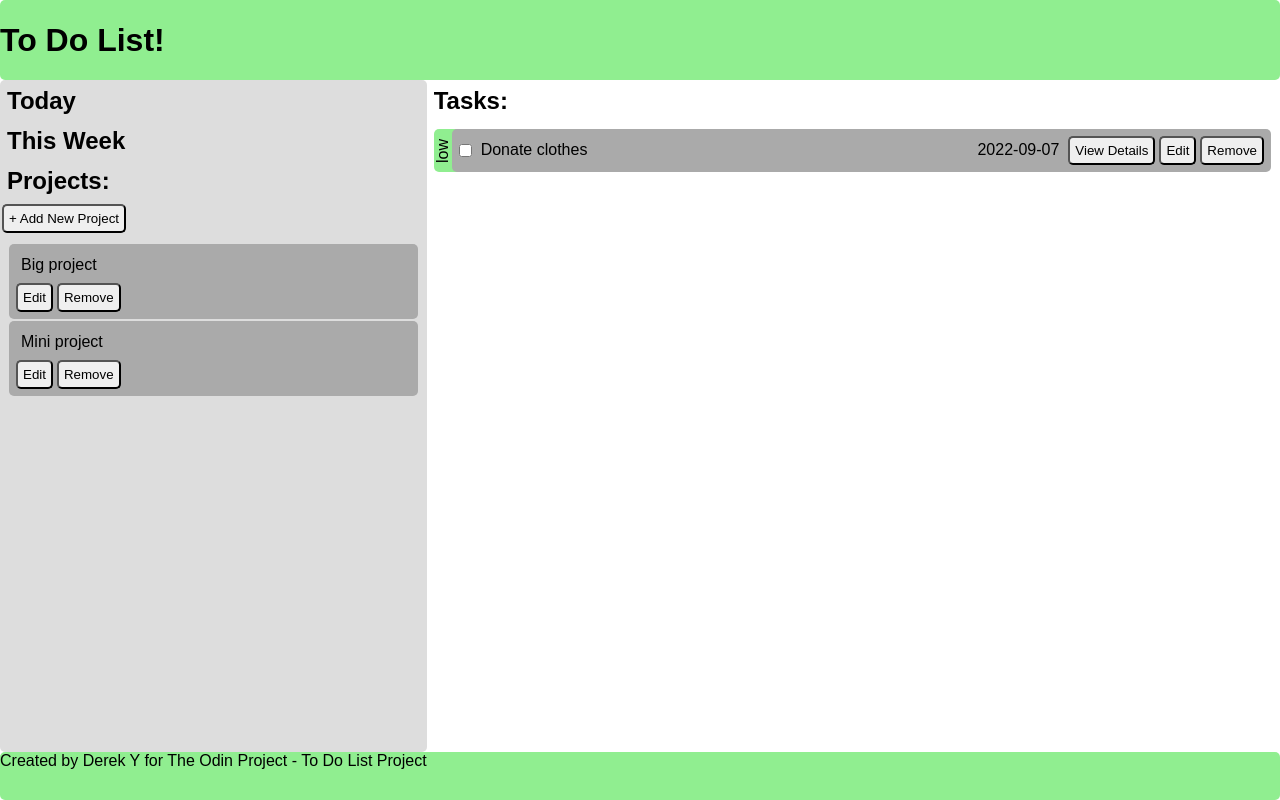
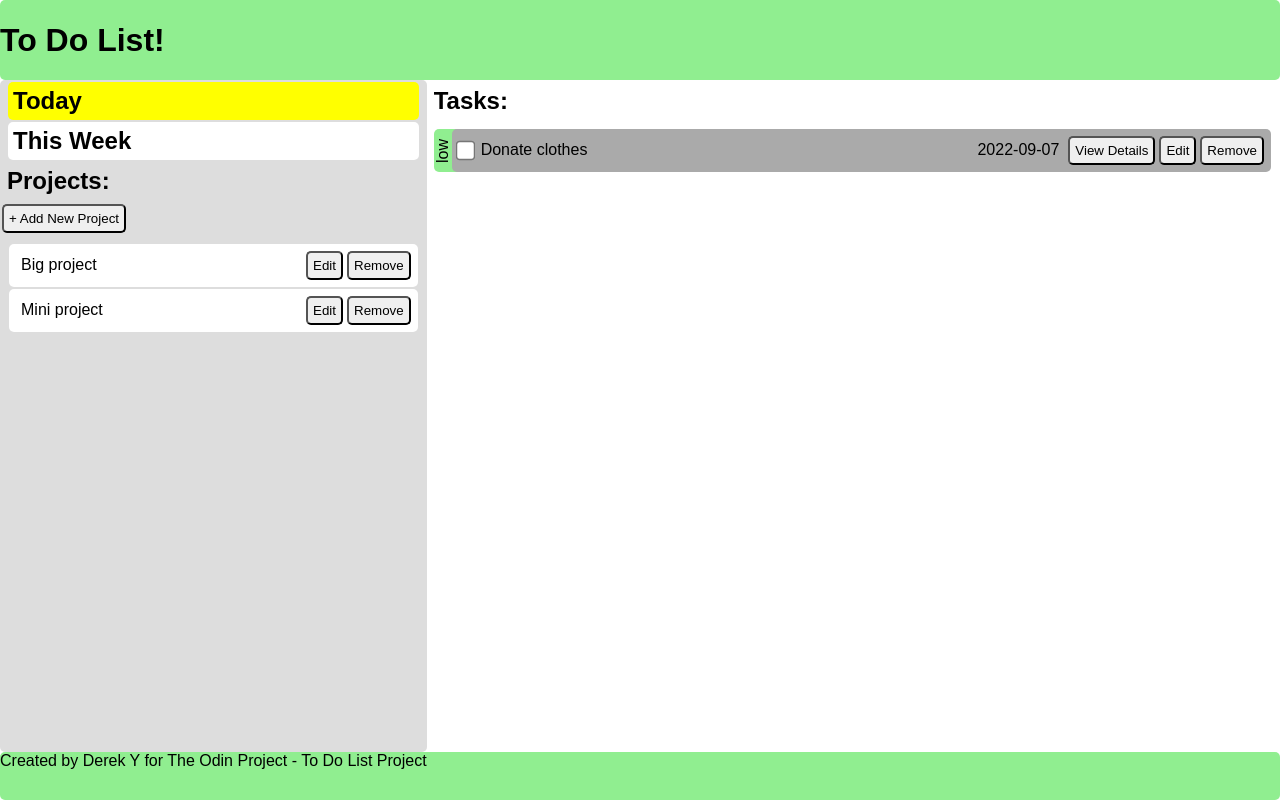
Before and after one commit to young-derek/odin-to-do-list-v2, a website built with webpack: page src/template.html in a window 1280 px wide. Both pictures are taken after a click on the element "Today". Built offline with nearby package versions, Linux system fonts and the light colour scheme.

Commit message:
Add dynamic selected project styling

```diff
--- a/src/dom.js
+++ b/src/dom.js
@@ -3,16 +3,16 @@ import projects from './projects.js';
 
 const dom = (() => {
     // UPDATE UI
-    const updateUi = (toDoList, taskDisplayMode, selectedProject) => {
+    function updateUi(toDoList, taskDisplayMode, selectedProject) {
         // Update the project list
-        updateProjectListDisplay(toDoList);
+        updateProjectListDisplay(toDoList, taskDisplayMode, selectedProject);
 
         // Update the task list
         createTaskElements(toDoList, taskDisplayMode, selectedProject);
-    };
+    }
 
     // UPDATE PROJECT LIST DISPLAY
-    const updateProjectListDisplay = (toDoList) => {
+    function updateProjectListDisplay(toDoList, taskDisplayMode, selectedProject) {
         // Variable to track project index
         let projectIndex = 0;
 
@@ -32,10 +32,22 @@ const dom = (() => {
             projectEditButton.textContent = 'Edit';
             projectRemoveButton.textContent = 'Remove';
 
-            projectItem.classList.add('project-item');
+            projectItem.classList.add('project-item', 'not-selected');
             projectTitle.classList.add('project-title');
             projectEditButton.classList.add('project-edit-button');
             projectRemoveButton.classList.add('project-remove-button');
+
+            console.log(`projectindex: ${projectIndex}`);
+            console.log(`selectedproject: ${selectedProject}`);
+
+            if (
+                selectedProject == projectIndex &&
+                taskDisplayMode === 'project'
+            ) {
+                console.log('hello');
+                projectItem.classList.add('selected-project');
+                projectItem.classList.remove('not-selected');
+            }
 
             projectItem.dataset.projectIndex = projectIndex;
 
@@ -50,7 +62,7 @@ const dom = (() => {
             );
             projectList.append(projectItem);
         });
-    };
+    }
 
     // UPDATE TASK AND PROJECT INDEXES
     function updateIndexes(toDoList) {
@@ -243,6 +255,29 @@ const dom = (() => {
         modalTitleInput.value = toDoList[projectIndex].title;
     }
 
+    // UPDATE WHICH PROJECT HAS SELECTED PROJECT CLASS
+    function changeSelectedProjectClass(
+        tasksDueTodayNode,
+        tasksDueThisWeekNode,
+        projectsListContainer,
+        selectedProjectNode
+    ) {
+        // Create array of nodes to listen to
+        const nodeArray = [
+            tasksDueTodayNode,
+            tasksDueThisWeekNode,
+            ...projectsListContainer.children,
+        ];
+
+        // Remove selected project class from all project section elements
+        nodeArray.forEach((node) => {
+            node.classList.remove('selected-project');
+            node.classList.add('not-selected');
+        });
+        selectedProjectNode.classList.remove('not-selected');
+        selectedProjectNode.classList.add('selected-project');
+    }
+
     // Return functions
     return {
         updateUi,
@@ -254,6 +289,7 @@ const dom = (() => {
         showViewTaskDetails,
         createTaskElements,
         updateIndexes,
+        changeSelectedProjectClass,
     };
 })();
 
--- a/src/handlers.js
+++ b/src/handlers.js
@@ -38,6 +38,9 @@ const handlers = (() => {
     );
     const addProjectButton = document.querySelector('#add-project-button');
     const addTaskButton = document.querySelector('#add-task-button');
+    const projectsSectionContainer = document.querySelector(
+        '#projects-section-container'
+    );
     const projectList = document.querySelector('#project-list');
     const tasksDueToday = document.querySelector('#tasks-due-today');
     const tasksDueThisWeek = document.querySelector('#tasks-due-this-week');
@@ -86,7 +89,7 @@ const handlers = (() => {
     });
 
     // DISPLAY TASKS DUE TODAY
-    tasksDueToday.addEventListener('click', () => {
+    tasksDueToday.addEventListener('click', (event) => {
         // Update task display mode
         taskDisplayMode = 'today';
 
@@ -99,10 +102,18 @@ const handlers = (() => {
             taskDisplayMode,
             selectedProject
         );
+
+        // Apply the selected project class to the chosen project, remove from others
+        dom.changeSelectedProjectClass(
+            tasksDueToday,
+            tasksDueThisWeek,
+            projectList,
+            event.target
+        );
     });
 
     // DISPLAY TASKS DUE THIS WEEK
-    tasksDueThisWeek.addEventListener('click', () => {
+    tasksDueThisWeek.addEventListener('click', (event) => {
         // Update task display mode
         taskDisplayMode = 'week';
 
@@ -114,6 +125,14 @@ const handlers = (() => {
             projects.toDoList,
             taskDisplayMode,
             selectedProject
+        );
+
+        // Apply the selected project class to the chosen project, remove from others
+        dom.changeSelectedProjectClass(
+            tasksDueToday,
+            tasksDueThisWeek,
+            projectList,
+            event.target
         );
     });
 
@@ -217,23 +236,7 @@ const handlers = (() => {
     // PROJECT LIST HANDLERS
     projectList.addEventListener('click', (event) => {
         // CHANGE SELECTED PROJECT, SHOW A PROJECT'S TASKS
-        if (event.target.classList.contains('project-title')) {
-            // Set display mode to project
-            taskDisplayMode = 'project';
-
-            // Display the add task button
-            dom.showElements(addTaskButton);
-
-            // Update selected project
-            selectedProject = event.target.parentElement.dataset.projectIndex;
-
-            // Update the task display
-            dom.createTaskElements(
-                projects.toDoList,
-                taskDisplayMode,
-                selectedProject
-            );
-        } else if (event.target.classList.contains('project-item')) {
+        if (event.target.classList.contains('project-item')) {
             // Set display mode to project
             taskDisplayMode = 'project';
 
@@ -248,6 +251,14 @@ const handlers = (() => {
                 projects.toDoList,
                 taskDisplayMode,
                 selectedProject
+            );
+
+            // Apply the selected project class to the chosen project, remove from others
+            dom.changeSelectedProjectClass(
+                tasksDueToday,
+                tasksDueThisWeek,
+                projectList,
+                event.target
             );
         }
 
--- a/src/style.css
+++ b/src/style.css
@@ -43,15 +43,14 @@ header {
     min-height: calc(50vh - 4rem);
 }
 
-#projects-section-container *
-{
+#projects-section-container * {
     padding: 5px;
     margin: 2px;
 }
 
-#tasks-section-container *:not(.task-item) {
-    margin: 2px;
-    padding: 5px;
+#tasks-due-today,
+#tasks-due-this-week {
+    margin: 2px 8px;
 }
 
 .project-item,
@@ -64,7 +63,18 @@ header {
 }
 
 .project-item {
+    display: grid;
+    grid-template-columns: 1fr auto auto;
+}
+
+.project-item:hover,
+#tasks-due-today:hover,
+#tasks-due-this-week:hover {
     background-color: var(--medium-light-neutral-color);
+}
+
+.project-item .project-title {
+    pointer-events: none;
 }
 
 /*----- TASKS -----*/
@@ -72,6 +82,11 @@ header {
     grid-row: 2 / 3;
     grid-column: 2 / 3;
     min-height: calc(50vh - 4rem);
+}
+
+#tasks-section-container *:not(.task-item) {
+    padding: 5px;
+    margin: 2px;
 }
 
 .task-item {
@@ -93,6 +108,10 @@ header {
     top: 0;
     width: 18px;
     text-align: center;
+}
+
+.task-checkbox {
+    transform: scale(1.5);
 }
 
 /*----- FOOTER -----*/
@@ -138,6 +157,10 @@ footer {
     background-color: yellow;
 }
 
+.not-selected {
+    background-color: white;
+}
+
 .completed {
     opacity: 0.7;
 }
@@ -154,7 +177,7 @@ footer {
     content: 'mid';
 }
 
-.high-priority.task-item::before  {
+.high-priority.task-item::before {
     content: 'high';
 }
 
--- a/src/template.html
+++ b/src/template.html
@@ -15,8 +15,8 @@
 
             <!-- PROJECTS -->
             <section id="projects-section-container">
-                <h2 id="tasks-due-today">Today</h2>
-                <h2 id="tasks-due-this-week">This Week</h2>
+                <h2 id="tasks-due-today" class="not-selected">Today</h2>
+                <h2 id="tasks-due-this-week" class="not-selected">This Week</h2>
                 <h2 id="projects-section-header">Projects:</h2>
                 <button id="add-project-button">+ Add New Project</button>
                 <ul id="project-list"></ul>
@@ -56,7 +56,9 @@
                             name="modal-title-input"
                             autocomplete="off"
                         />
-                        <p id="modal-title-error" class="hide">This field is required.</p>
+                        <p id="modal-title-error" class="hide">
+                            This field is required.
+                        </p>
                     </div>
 
                     <!-- TASK INPUT -->
```
Also changed, not shown: dist/bundle.js, dist/index.html, 1 other file.
